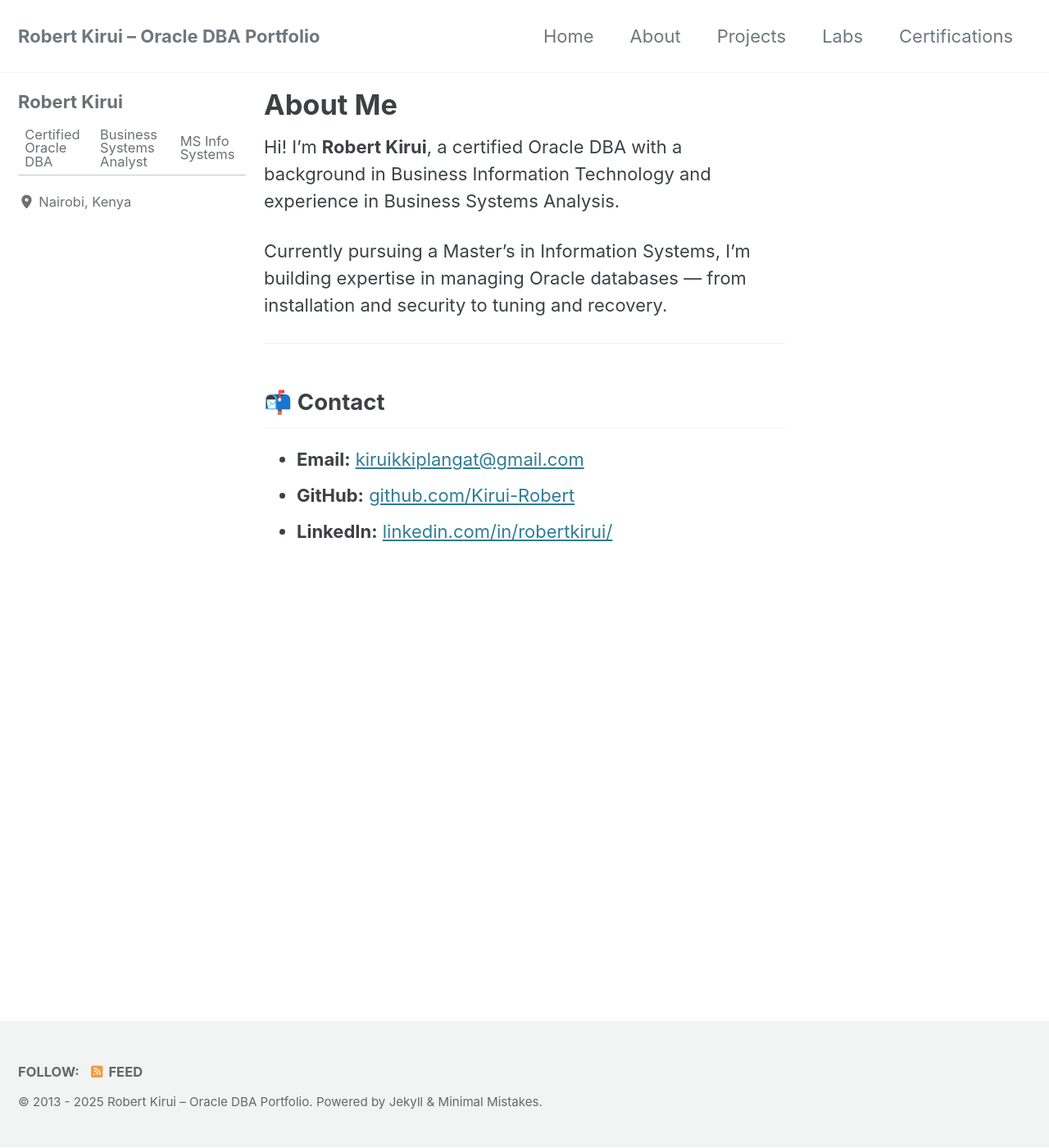
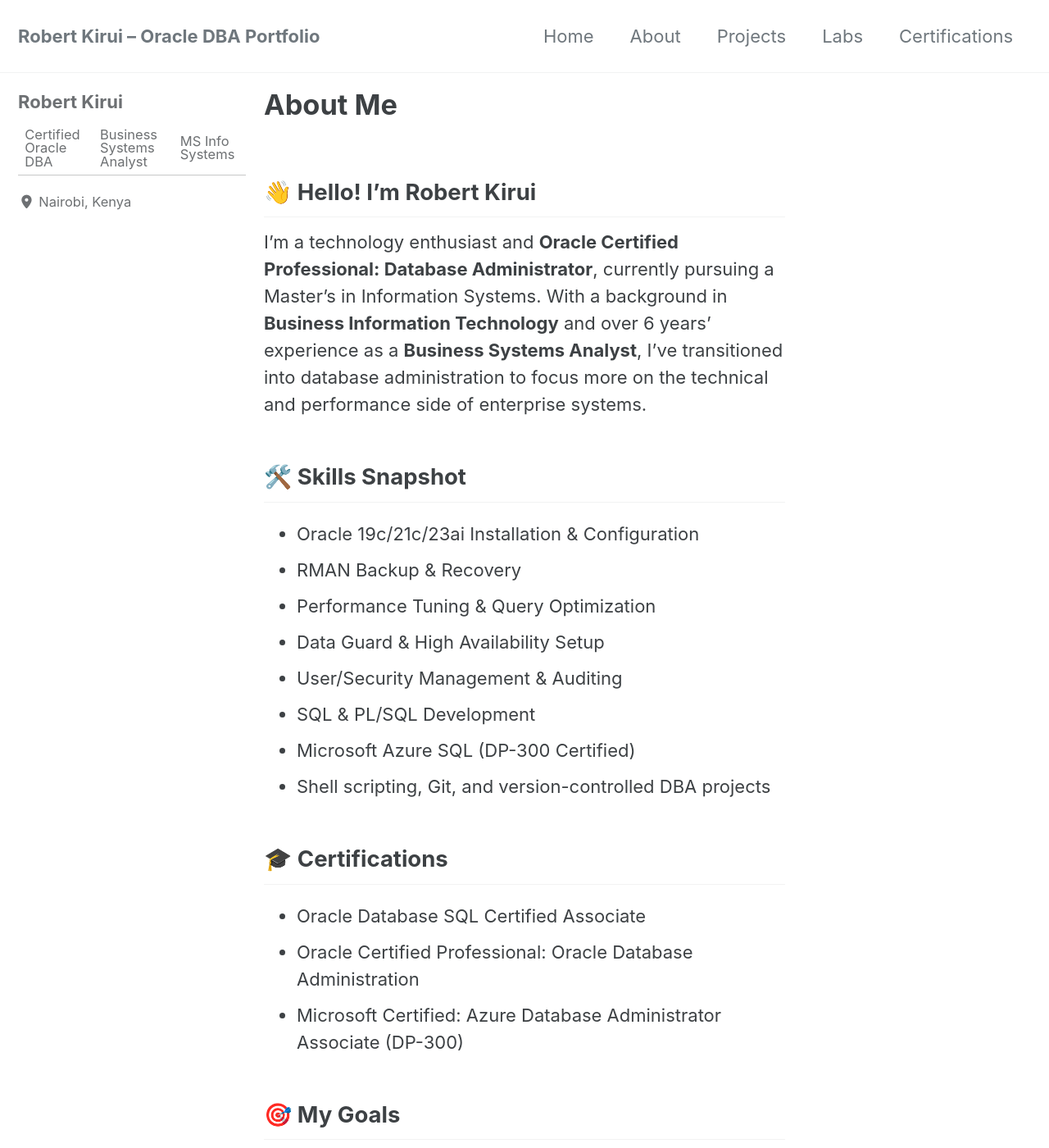
Before and after one commit to Kirui-Robert/Kirui-Robert.github.io, a Jekyll site: the page built from about.md, in a window 1280 px wide and 1400 px high. Shown: the whole window at 82% size. Built offline with Jekyll 4.4.1, drawn with Linux system fonts in a browser that asks for light colours; cached includes are drawn as plain includes; some of the changed text lies outside the part shown.

Commit message:
Updated Custom Pages

```diff
--- a/about.md
+++ b/about.md
@@ -5,13 +5,36 @@ permalink: /about/
 author_profile: true
 ---
 
-Hi! I'm **Robert Kirui**, a certified Oracle DBA with a background in Business Information Technology and experience in Business Systems Analysis.
+## 👋 Hello! I'm Robert Kirui
 
-Currently pursuing a Master's in Information Systems, I'm building expertise in managing Oracle databases — from installation and security to tuning and recovery.
+I'm a technology enthusiast and **Oracle Certified Professional: Database Administrator**, currently pursuing a Master's in Information Systems. With a background in **Business Information Technology** and over 6 years' experience as a **Business Systems Analyst**, I've transitioned into database administration to focus more on the technical and performance side of enterprise systems.
 
----
+## 🛠️ Skills Snapshot
 
-## 📬 Contact
+- Oracle 19c/21c/23ai Installation & Configuration
+- RMAN Backup & Recovery
+- Performance Tuning & Query Optimization
+- Data Guard & High Availability Setup
+- User/Security Management & Auditing
+- SQL & PL/SQL Development
+- Microsoft Azure SQL (DP-300 Certified)
+- Shell scripting, Git, and version-controlled DBA projects
+
+## 🎓 Certifications
+
+- Oracle Database SQL Certified Associate
+- Oracle Certified Professional: Oracle Database Administration
+- Microsoft Certified: Azure Database Administrator Associate (DP-300)
+
+## 🎯 My Goals
+
+- Build robust, secure, and high-performing database systems.
+- Solve real-world enterprise challenges through smart database architecture.
+- Become a trusted DBA and later a Data Platform Architect or Technical Consultant.
+
+## 🤝 Let’s Connect
+
+Feel free to reach out if you're a fellow DBA, recruiter, or just someone curious about Oracle systems.
 
 - **Email:** [kiruikkiplangat@gmail.com](mailto:kiruikkiplangat@gmail.com)
 - **GitHub:** [github.com/Kirui-Robert](https://github.com/Kirui-Robert)
```
